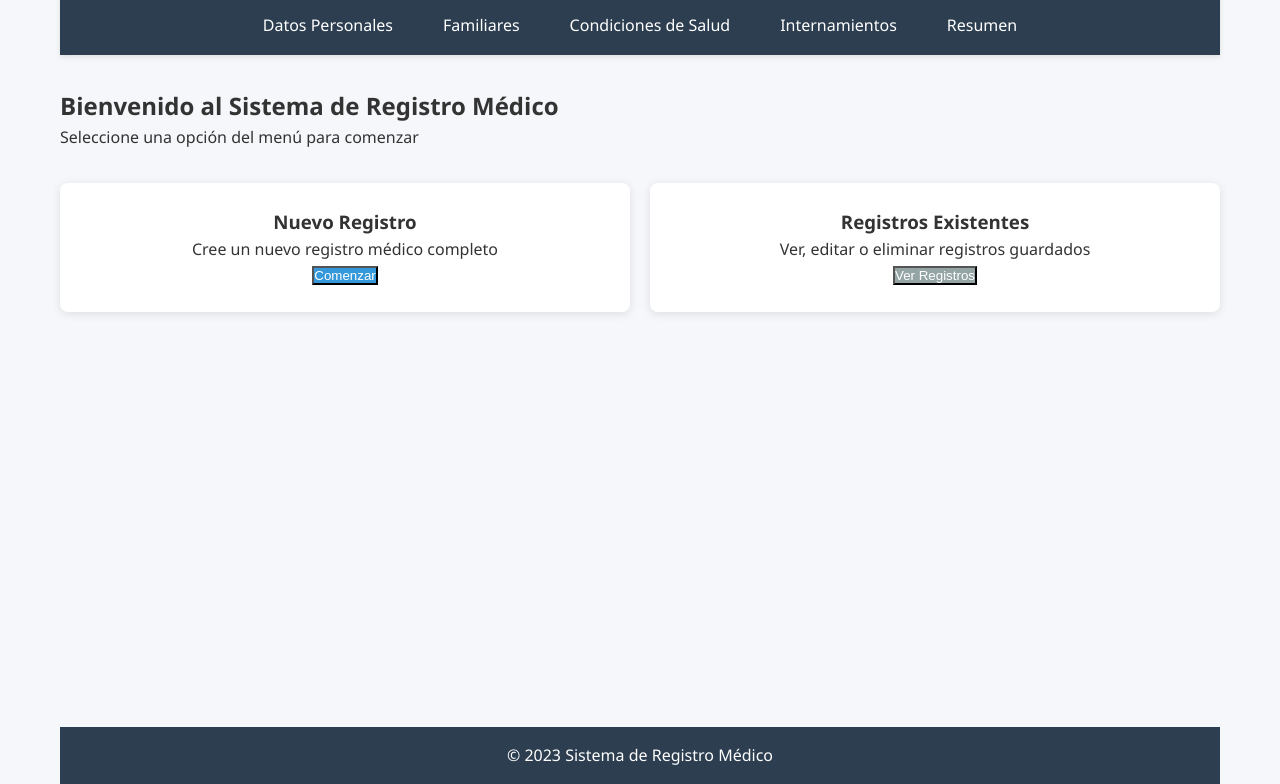
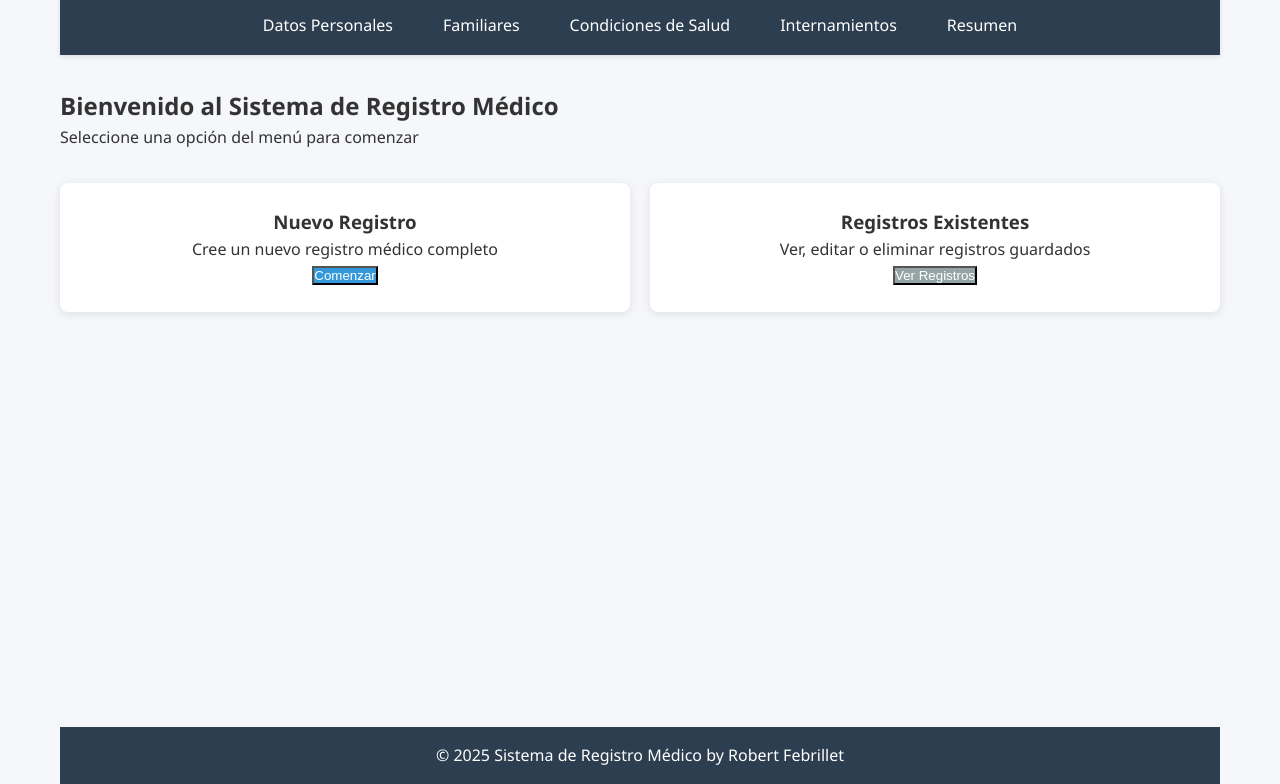
Before and after one commit to robrgf23-star/formulario-medico, a plain HTML site: page index.html in a window 1280 px wide. Shown: the part 70-854 px from the top of the page. Drawn offline with Linux system fonts and the light colour scheme; a script that the page names is missing.

```diff
--- a/index.html
+++ b/index.html
@@ -43,7 +43,7 @@
         </main>
 
         <footer>
-            <p>&copy; 2023 Sistema de Registro Médico</p>
+            <p>&copy; 2025 Sistema de Registro Médico by Robert Febrillet</p>
         </footer>
     </div>
 
```
Also changed, not shown: js/navigation.js (renamed from js/navegation.js).
